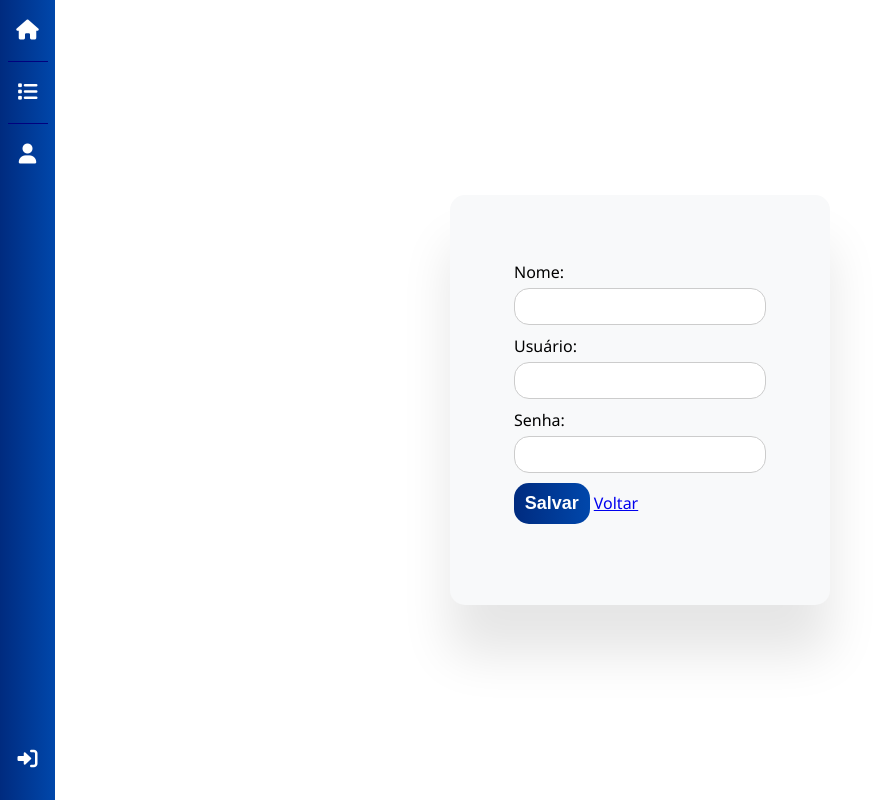
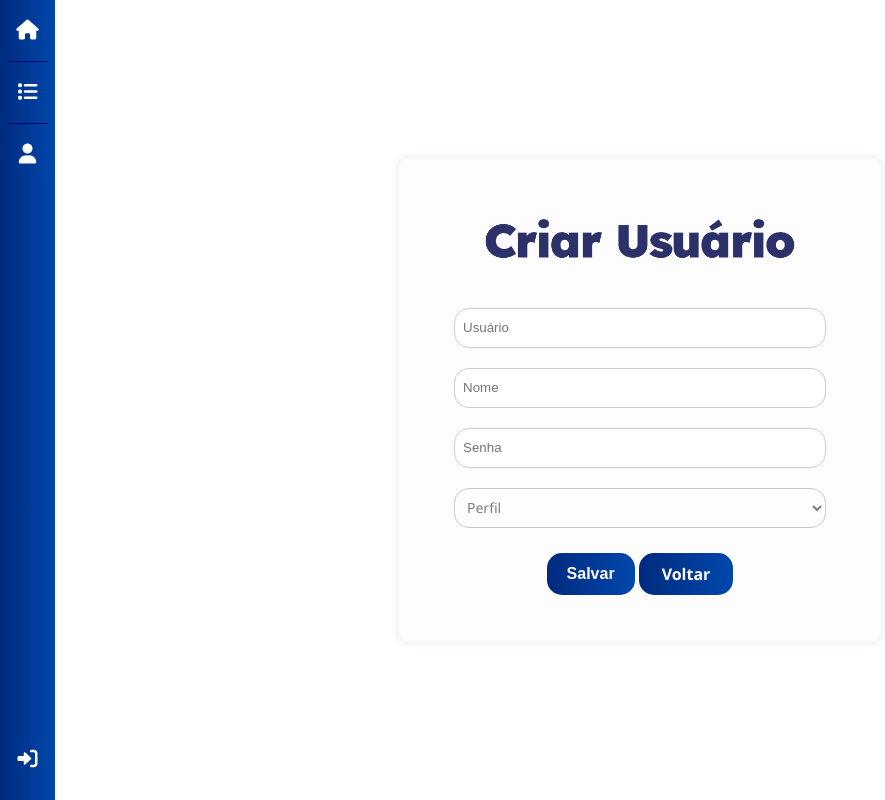
Before and after one commit to diegombtavares/python-flask, a Flask app: page /novo-user in a window 1280 px wide. Shown: the whole page, without its empty margins (0-885 px from the left). Run offline with Flask 3, Linux system fonts and the light colour scheme; the visitor is signed in with stand-in values (Sample User, id 1); some libraries are stand-ins or nearby versions.

Commit message:
add role profile

```diff
--- a/app/helpers/modules.py
+++ b/app/helpers/modules.py
@@ -1,10 +1,13 @@
 import os
 from main import app
 from flask_wtf import FlaskForm
-from wtforms import StringField, SubmitField, PasswordField, validators
+from wtforms import StringField, SubmitField, SelectField, PasswordField, validators
+from wtforms.validators import DataRequired, Length
+
 class FormularioUsuario(FlaskForm):
     nome = StringField('Nome', [validators.DataRequired(), validators.Length(min=1, max=50)])
     user = StringField('User',[validators.DataRequired(), validators.Length(min=1, max=8)])
     senha = PasswordField('Senha', [validators.DataRequired(), validators.Length(min=1, max=100)])
+    role = SelectField('Perfil', choices=[('admin', 'Admin'), ('user', 'Usuário')], validators=[DataRequired()])
     login = SubmitField('Entrar')
     salvar = SubmitField('Salvar')
--- a/app/models.py
+++ b/app/models.py
@@ -4,6 +4,7 @@ class Usuarios(db.Model):
     user = db.Column(db.String(8), nullable=False)
     nome = db.Column(db.String(20), nullable=False)
     senha = db.Column(db.String(100), nullable=False)
+    profile = db.Column(db.String(10), nullable=False)
 
     def __repr__(self):
         return '<Name %r>' % self.name
--- a/app/static/css/user/new-user.css
+++ b/app/static/css/user/new-user.css
@@ -1,62 +1,83 @@
-.form-user {
-    background-color: #f8f9fa;
-    border-radius: 15px;
-    padding: 50px;
-    font-family: 'Segoe UI', Tahoma, Geneva, Verdana, sans-serif;
-    height: 310px;
-    width: 280px;
+html, body {
+    height: 100%;
+    margin: 0;
     display: flex;
-    flex-direction: column;
     justify-content: center;
-    box-shadow: 0 50px 50px rgba(0, 0, 0, 0.1);
-    position: fixed;
-    top: 50%;
-    left: 50%;
-    transform: translate(-50%, -50%)
+    align-items: center;
 }
 
-.form-user fieldset {
+.form-user {
+    font-family: 'Segoe UI', Tahoma, Geneva, Verdana, sans-serif;
+    width: 400px;
+    height: 400px;
+    padding: 40px;
+    background-color: #fdfdfd;
+    border-radius: 10px;
+    box-shadow: 0 0 10px rgba(0, 0, 0, 0.1);
+    border: 2px solid #f8f9fa;
+}
+
+.form-user fieldset{
     border: none;
 }
-
-.form-user label {
-    display: block;
-    margin-bottom: 5px;
-}
 .form-user input[type="text"],
-.form-user input[type="password"],
-.form-user button {
-    border: 1px solid #ccc;
-    padding: 10px;
+.form-user input[type="password"] {
+    width: 100%;
+    height: 40px;
+    padding: 8px;
+    margin-top: 5px;
     margin-bottom: 10px;
     box-sizing: border-box;
+    border: 1px solid #ccc;
     border-radius: 15px;
+    transition: border-color 0.3s ease;
+    margin-bottom: 15px;
 }
 
-.form-user input[type="text"],
-.form-user input[type="password"]{
+.form-user button, .back {
+    background-image: linear-gradient(to right, #002b7f, #0047ab);;
+    color: white;
+    padding: 10px 20px;
+    border: none;
+    border-radius: 15px;
+    cursor: pointer;
+    font-size: 16px;
+    text-decoration: none;
+    margin: 0 2px;
+    font-weight: bold;
+}
+
+.back {
+    padding: 10px 23px;
+}
+
+.buttons-container {
+    margin-top: 10px;
+    display: flex;
+    justify-content: center;
+}
+
+.logo-container {
+    margin-top: 15px;
+    display: flex;
+    justify-content: center;
+    margin-bottom: 30px;
+}
+
+.form-user select {
     width: 100%;
+    font-family: 'Segoe UI', Tahoma, Geneva, Verdana, sans-serif;
+    height: 40px;
+    padding: 8px;
+    margin-top: 5px;
+    margin-bottom: 10px;
+    box-sizing: border-box;
+    border: 1px solid #999999;
+    background-color: white;
+    border-radius: 15px;
+    transition: border-color 0.3s ease;
+    margin-bottom: 15px;
+    font-size: 14px;
+    color: black;
+    opacity: 0.5;
 }
-.back {
-    background-color: #007bff;
-    color: #fff;
-    font-weight: bold;
-    font-size: large ;
-    border: none;
-    cursor: pointer;
-    background-image: linear-gradient(to right, #002b7f, #0047ab);
-    width: 30%;
-}
-.form-user button {
-    background-color: #007bff;
-    color: #fff;
-    font-weight: bold;
-    font-size: large ;
-    border: none;
-    cursor: pointer;
-    background-image: linear-gradient(to right, #002b7f, #0047ab);
-    width: 30%;
-}
-.form-user a:hover {
-    text-decoration: underline;
-}
--- a/app/templates/user/new-user.html
+++ b/app/templates/user/new-user.html
@@ -2,38 +2,44 @@
 {% block conteudo %}
 <link rel="stylesheet" href="{{ url_for('static', filename='css/user/new-user.css') }}">
 
-<link rel="stylesheet" href="{{ url_for('static', filename='css/user.css') }}">
+
 <div class="form-user">
   <form action="{{ url_for('criar_user') }}" method="post" enctype="multipart/form-data">
+    <div class="text-center logo-container"> <!-- Adicionando a classe 'logo-container' -->
+        <img style="width: 320px; height: auto; filter: brightness(0) saturate(100%) invert(9%) sepia(100%) saturate(1678%) hue-rotate(224deg) brightness(112%) contrast(83%);" src="{{ url_for('imagem', nome_arquivo='user.png') }}" alt="Logo">
+    </div>
       <fieldset>
           {{ form.csrf_token() }}
           <div>
-                <label for="nome">Nome:</label>
+            <label for="user"></label>
             <div>
-                  {{ form.nome(class="form-control") }}
+                {{ form.user(class="form-control", placeholder="Usuário") }}
             </div>
           </div>
-              <div >
-                <label for="user">Usuário:</label>
           <div>
-                  {{ form.user(class="form-control") }}
+            <label for="nome"></label>
+            <div>
+                {{ form.nome(class="form-control", placeholder="Nome") }}
             </div>
         </div>
-              <div >
-                <label for="senha" >Senha:</label>
-                <div >
-                  {{ form.senha() }}
+          <div>
+              <label for="senha"></label>
+              <div>
+                  {{ form.senha(placeholder="Senha") }}
               </div>
           </div>
-              <div >
-                <div class="action">
-                  <button type="submit">Salvar</button>
-                  <a href="{{ url_for('user') }}">Voltar</a>
+          <div>
+            <select id="role" name="role" class="form-control">
+              <option value="" selected disabled>Perfil</option>
+              <option value="admin">admin</option>
+              <option value="user">user</option>
+          </select>
           </div>
+          <div class="buttons-container">
+            <button type="submit" class="btn">Salvar</button>
+            <a class="btn back" href="{{ url_for('user') }}">Voltar</a>
         </div>
       </fieldset>
   </form>
 </div>
-
-
 {% endblock %}
--- a/app/templates/user/usuarios.html
+++ b/app/templates/user/usuarios.html
@@ -14,7 +14,8 @@
     <thead class="thead-default">
         <tr>
             <th style="text-align: center; vertical-align: middle;">Nome</th>
-            <th style="text-align: center; vertical-align: middle;">User</th>
+            <th style="text-align: center; vertical-align: middle;">Usuário</th>
+            <th style="text-align: center; vertical-align: middle;">Perfil</th>
             <th style="text-align: center; vertical-align: middle;">Ações</th>
         </tr>
     </thead>
@@ -23,6 +24,7 @@
         <tr>
             <td style="text-align: center; vertical-align: middle;">{{ usuario.nome }}</td>
             <td style="text-align: center; vertical-align: middle;">{{ usuario.user }}</td>
+            <td style="text-align: center; vertical-align: middle;">{{ usuario.profile }}</td>
             <td style="text-align: center; vertical-align: middle; width: 100px; height: 50px;">
                 <a class="fa-solid fa-pen-to-square actions" style="font-size: 20px; text-decoration: none;" href="{{ url_for('editar_user', id=usuario.id) }}"></a>
                 <a class="fa-solid fa-trash actions" style="font-size: 20px; text-decoration: none;" href="{{ url_for('deletar_user', id=usuario.id) }}"></a>
--- a/app/view/views_user.py
+++ b/app/view/views_user.py
@@ -121,6 +121,7 @@ def criar_user():
     nome = form.nome.data
     user = form.user.data
     senha = form.senha.data
+    profile = request.form['role']
 
     usuario = Usuarios.query.filter_by(nome=nome).first()
 
@@ -130,7 +131,7 @@ def criar_user():
 
     senha_hash = generate_password_hash(senha).decode('utf-8')
 
-    novo_user = Usuarios(nome=nome, user=user, senha=senha_hash)
+    novo_user = Usuarios(nome=nome, user=user, senha=senha_hash, profile=profile)
     db.session.add(novo_user)
     db.session.commit()
     flash('Usuário criado com sucesso')
```
Also changed, not shown: app/database/create_database.py (+12 -10 lines), app/public/user.png (added). Lines whose indentation alone changed are shown as unchanged.
